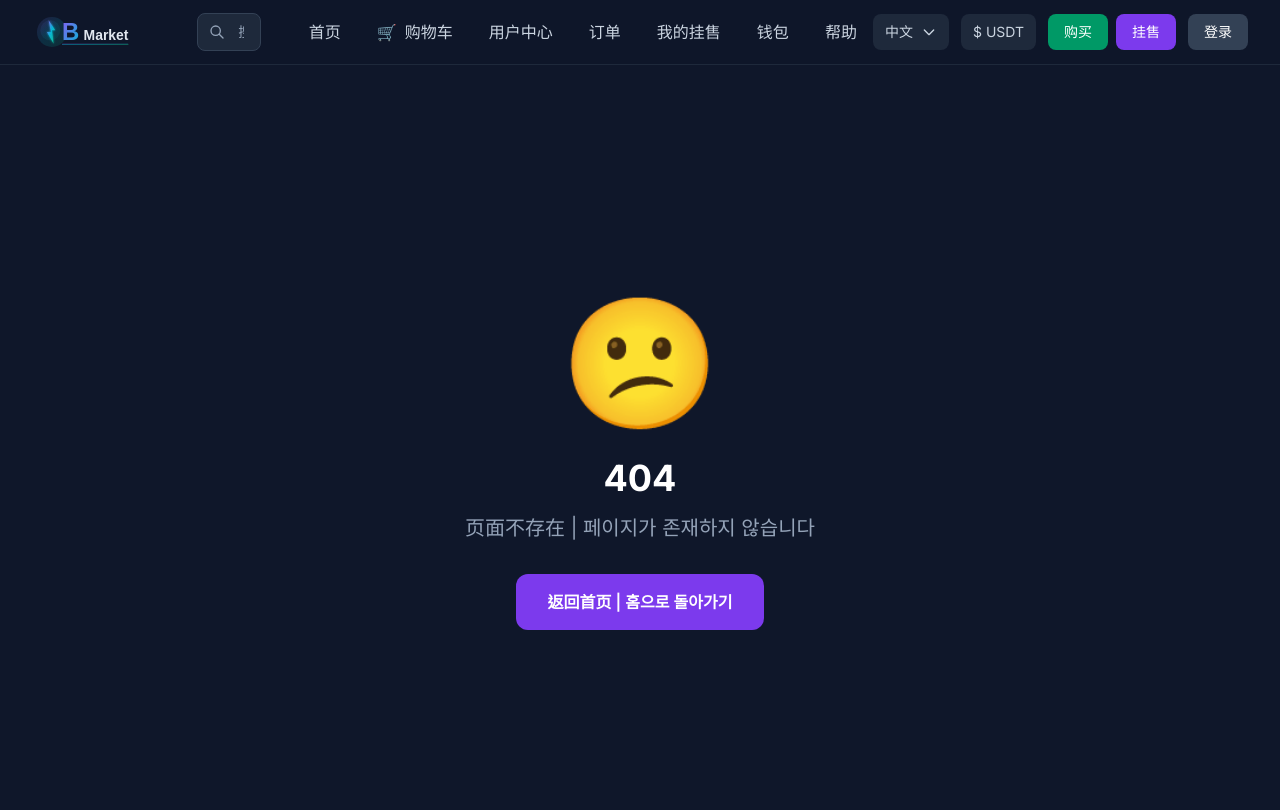
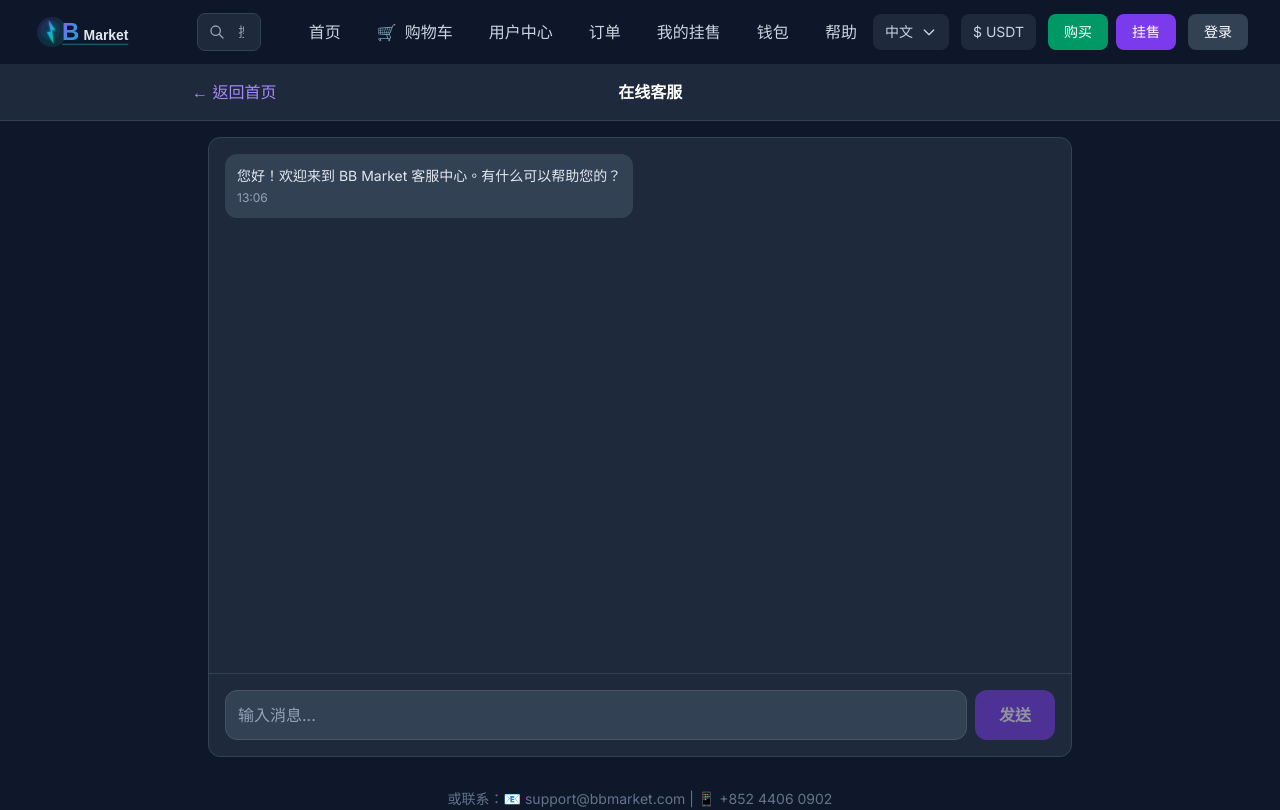
Before and after one commit to bbubb88/bb-market, a Next.js app: page /chat in a window 1280 px wide. Before the commit this address had no page. Shown: the top 810 px of the page. Built offline with nearby package versions, Linux system fonts and the light colour scheme.

Commit message:
feat: 添加客服聊天页面 - 消息发送到Discord

```diff
--- /dev/null
+++ b/src/app/api/chat/route.ts
@@ -0,0 +1,52 @@
+import { NextRequest, NextResponse } from 'next/server';
+
+const DISCORD_BOT_TOKEN = process.env.DISCORD_BOT_TOKEN;
+const SUPPORT_CHANNEL_ID = process.env.DISCORD_SUPPORT_CHANNEL_ID;
+
+export async function POST(request: NextRequest) {
+  try {
+    const body = await request.json();
+    const { message, userEmail, userId } = body;
+
+    if (!message) {
+      return NextResponse.json({ error: '消息不能为空' }, { status: 400 });
+    }
+
+    // 如果配置了 Discord 频道，发送消息到 Discord
+    if (DISCORD_BOT_TOKEN && SUPPORT_CHANNEL_ID) {
+      const discordMessage = {
+        content: `📬 **新客服消息**\n\n**用户:** ${userEmail || userId || '游客'}\n**消息:** ${message}`,
+      };
+
+      const discordRes = await fetch(
+        `https://discord.com/api/v10/channels/${SUPPORT_CHANNEL_ID}/messages`,
+        {
+          method: 'POST',
+          headers: {
+            'Authorization': `Bot ${DISCORD_BOT_TOKEN}`,
+            'Content-Type': 'application/json',
+          },
+          body: JSON.stringify(discordMessage),
+        }
+      );
+
+      if (!discordRes.ok) {
+        const error = await discordRes.text();
+        console.error('Discord API error:', error);
+        return NextResponse.json({ error: '发送到Discord失败' }, { status: 500 });
+      }
+
+      return NextResponse.json({ success: true, message: '消息已发送' });
+    }
+
+    // 没有配置 Discord 时，返回模拟成功
+    return NextResponse.json({
+      success: true,
+      message: '消息已收到（暂未配置Discord通道）',
+      debug: true
+    });
+  } catch (error) {
+    console.error('Chat API error:', error);
+    return NextResponse.json({ error: '服务器错误' }, { status: 500 });
+  }
+}
--- /dev/null
+++ b/src/app/chat/page.tsx
@@ -0,0 +1,151 @@
+'use client';
+
+import { useState } from 'react';
+import Link from 'next/link';
+
+interface Message {
+  id: number;
+  text: string;
+  isUser: boolean;
+  time: string;
+}
+
+export default function ChatPage() {
+  const [messages, setMessages] = useState<Message[]>([
+    {
+      id: 1,
+      text: '您好！欢迎来到 BB Market 客服中心。有什么可以帮助您的？',
+      isUser: false,
+      time: new Date().toLocaleTimeString('zh-CN', { hour: '2-digit', minute: '2-digit' }),
+    },
+  ]);
+  const [input, setInput] = useState('');
+  const [sending, setSending] = useState(false);
+
+  const sendMessage = async () => {
+    if (!input.trim() || sending) return;
+
+    const userMessage: Message = {
+      id: Date.now(),
+      text: input,
+      isUser: true,
+      time: new Date().toLocaleTimeString('zh-CN', { hour: '2-digit', minute: '2-digit' }),
+    };
+
+    setMessages(prev => [...prev, userMessage]);
+    setInput('');
+    setSending(true);
+
+    try {
+      // 获取用户信息
+      const userStr = localStorage.getItem('user');
+      const user = userStr ? JSON.parse(userStr) : null;
+      const userEmail = user?.email || user?.user_metadata?.email || null;
+      const userId = user?.id || null;
+
+      const res = await fetch('/api/chat', {
+        method: 'POST',
+        headers: { 'Content-Type': 'application/json' },
+        body: JSON.stringify({
+          message: input,
+          userEmail,
+          userId,
+        }),
+      });
+
+      const data = await res.json();
+
+      if (data.success) {
+        // 添加客服回复
+        const reply: Message = {
+          id: Date.now() + 1,
+          text: '您的消息已发送给客服，请稍候回复。',
+          isUser: false,
+          time: new Date().toLocaleTimeString('zh-CN', { hour: '2-digit', minute: '2-digit' }),
+        };
+        setMessages(prev => [...prev, reply]);
+      }
+    } catch (err) {
+      console.error('Send message error:', err);
+    } finally {
+      setSending(false);
+    }
+  };
+
+  const handleKeyPress = (e: React.KeyboardEvent) => {
+    if (e.key === 'Enter' && !e.shiftKey) {
+      e.preventDefault();
+      sendMessage();
+    }
+  };
+
+  return (
+    <div className="min-h-screen bg-slate-900">
+      {/* Header */}
+      <header className="bg-slate-800 border-b border-slate-700 p-4">
+        <div className="max-w-4xl mx-auto flex items-center justify-between">
+          <Link href="/" className="text-violet-400 hover:text-violet-300">
+            ← 返回首页
+          </Link>
+          <h1 className="text-white font-semibold">在线客服</h1>
+          <div className="w-16"></div>
+        </div>
+      </header>
+
+      {/* Chat Area */}
+      <div className="max-w-4xl mx-auto p-4">
+        <div className="bg-slate-800 rounded-xl border border-slate-700 h-[calc(100vh-180px)] flex flex-col">
+          {/* Messages */}
+          <div className="flex-1 overflow-y-auto p-4 space-y-4">
+            {messages.map(msg => (
+              <div
+                key={msg.id}
+                className={`flex ${msg.isUser ? 'justify-end' : 'justify-start'}`}
+              >
+                <div
+                  className={`max-w-[70%] rounded-xl p-3 ${
+                    msg.isUser
+                      ? 'bg-violet-600 text-white'
+                      : 'bg-slate-700 text-slate-200'
+                  }`}
+                >
+                  <p className="text-sm">{msg.text}</p>
+                  <p className={`text-xs mt-1 ${msg.isUser ? 'text-violet-200' : 'text-slate-400'}`}>
+                    {msg.time}
+                  </p>
+                </div>
+              </div>
+            ))}
+          </div>
+
+          {/* Input */}
+          <div className="p-4 border-t border-slate-700">
+            <div className="flex gap-2">
+              <input
+                type="text"
+                value={input}
+                onChange={e => setInput(e.target.value)}
+                onKeyPress={handleKeyPress}
+                placeholder="输入消息..."
+                className="flex-1 p-3 bg-slate-700 border border-slate-600 rounded-xl text-white placeholder-slate-400 focus:outline-none focus:border-violet-500"
+                disabled={sending}
+              />
+              <button
+                onClick={sendMessage}
+                disabled={sending || !input.trim()}
+                className="px-6 bg-violet-600 hover:bg-violet-500 disabled:opacity-50 text-white font-semibold rounded-xl transition-colors"
+              >
+                {sending ? '发送中...' : '发送'}
+              </button>
+            </div>
+          </div>
+        </div>
+      </div>
+
+      {/* Footer Info */}
+      <div className="text-center py-4 text-slate-500 text-sm">
+        <p>或联系：📧 support@bbmarket.com | 📱 +852 4406 0902</p>
+      </div>
+    </div>
+  );
+}
```
